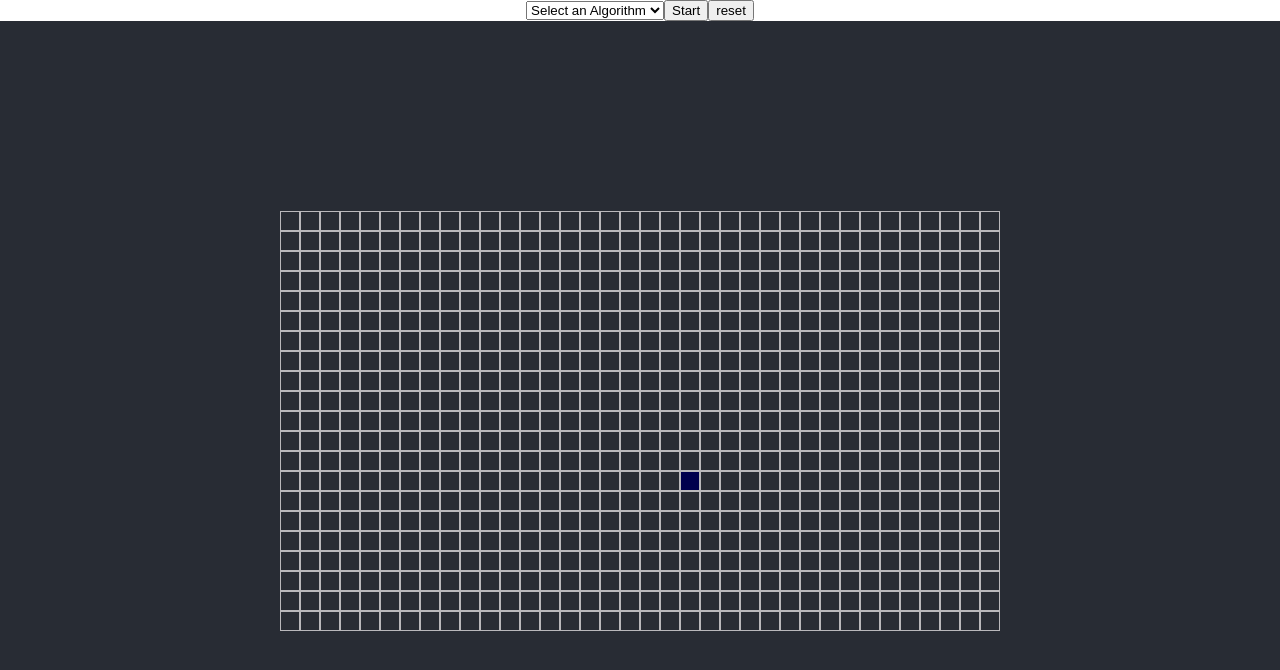
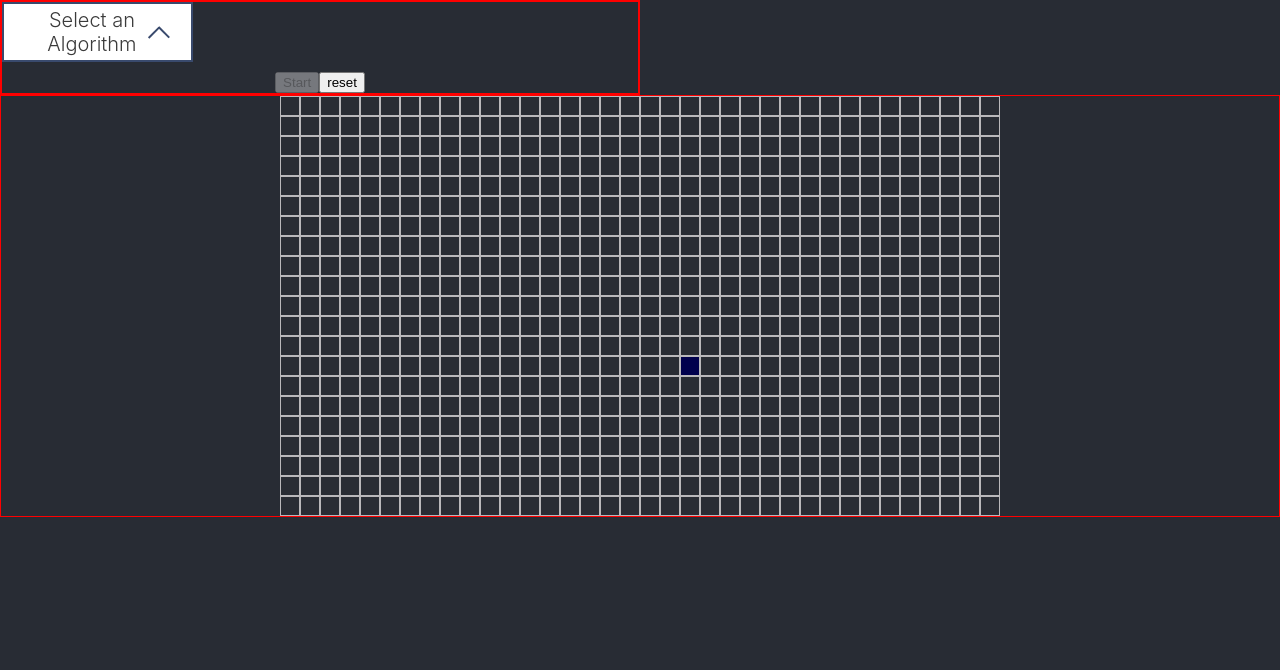
Before and after one commit to Zealll/Algo-Visualizer, a React (Create React App) app: page / in a window 1280 px wide. Shown: the top 670 px of the page. Built offline with nearby package versions, Linux system fonts and the light colour scheme.

Commit message:
:sparkles: New DropDown Menu with better styles

```diff
--- a/src/App.js
+++ b/src/App.js
@@ -22,7 +22,7 @@ function App() {
   const [destinationClicked, setDestinationClicked] = useState(false)
   const [normalNodeClicked, setNormalNodeClicked] = useState(false)
   const [weight, setWeight] = useState(false)
-  const weightHandler = (e, action) => {
+  const weightHandler = e => {
     // console.log(e.type)
     if (e.key === 'w' && e.type === 'keydown'){
       setWeight(true)
@@ -43,8 +43,9 @@ function App() {
       setParArr(parArr => [...parArr, box])
     }
 
-    window.addEventListener('keydown', (e) => weightHandler(e, 'down'))
-    window.addEventListener('keyup', (e) => weightHandler(e, 'up'))
+    window.addEventListener('keydown', e => weightHandler(e, 'down'))
+    window.addEventListener('keyup', e => weightHandler(e, 'up'))
+
     return () => {
       window.addEventListener('keydown', (e) => weightHandler(e, 'down'))
       window.addEventListener('keyup', (e) => weightHandler(e, 'up'))
@@ -54,9 +55,9 @@ function App() {
 
   const algoRunner = name => {
     if (name === 'astar') aStar(parArr, parArr[start.lon][start.lat], parArr[end.lon][end.lat])
-    if (name === 'dijkstra') dijkstras(parArr, parArr[start.lon][start.lat], parArr[end.lon][end.lat], true, 'dijkstra')
-    if (name === 'breadth_first') dijkstras(parArr, parArr[start.lon][start.lat], parArr[end.lon][end.lat], false, 'breadth_first')
-    if (name === 'depth_first') dijkstras(parArr, parArr[start.lon][start.lat], parArr[end.lon][end.lat], false, 'depth_first')
+    if (name === 'dij') dijkstras(parArr, parArr[start.lon][start.lat], parArr[end.lon][end.lat], true, 'dijkstra')
+    if (name === 'bfs') dijkstras(parArr, parArr[start.lon][start.lat], parArr[end.lon][end.lat], false, 'breadth_first')
+    if (name === 'dfs') dijkstras(parArr, parArr[start.lon][start.lat], parArr[end.lon][end.lat], false, 'depth_first')
     // if (name === 'bi_astar') bi_aStar(parArr, parArr[start.lon][start.lat], parArr[end.lon][end.lat])
   }
 
@@ -110,13 +111,15 @@ function App() {
   // }, 1000)
   // console.log(destinationClicked)
 
-
-  console.log(weight)
   return (
     <div  className="App">
 
-      <Header algoRunner={algoRunner}/>
-      <header tabIndex={0} onKeyDown={weightHandler} className="App-header">
+      <Header
+        algoRunner={algoRunner}
+      />
+
+      <div className="maze">
+        <div>
           {parArr.map((eachPar, rowIdx) => (
             <div key={`Row-${rowIdx}`} className='flex'>
               {eachPar.map((each, colIdx) => (
@@ -141,10 +144,9 @@ function App() {
               ))}
             </div>
           ))}
-      </header>
-      <div>
+        </div>
+      </div>
 
-      </div>
     </div>
   );
 }
--- a/src/header/Header.js
+++ b/src/header/Header.js
@@ -1,29 +1,70 @@
 import React, { useState, useEffect } from 'react'
 
 const Header = props => {
+    const [dropdown, setDropdown] = useState('')
     const [name, setName] = useState('')
+    const [chosenAlgo, setChosenAlgo] = useState('')
 
-    const selectHandler = e => {
-        setName(e.target.value)
+    const classToggler = e => {
+        e.preventDefault()
+        if (dropdown === 'open') {
+            setDropdown('')
+        } else {
+            setDropdown('open')
+        }
     }
+
+    const algoPicker = (event, nameParam, chosenParam) => {
+        event.preventDefault();
+        setName(nameParam);
+        setChosenAlgo(chosenParam)
+    }
+
+    const algorithms = [
+        ['dij', 'Dijkstra'],
+        ['astar', 'A*'],
+        ['bfs', 'Breadth First'],
+        ['dfs', 'Depth First']
+    ]
 
     // console.log('header')
 
     return (
-        <div>
-            <select  onChange={selectHandler}>
-                <option selected disabled hidden value='N/A'>Select an Algorithm</option>
-                <option value='dijkstra'>Dijkstra</option>
-                <option value='astar'>A*</option>
-                {/* <option value='bi_astar'>Bidirectional A*</option> */}
-                <option value='breadth_first'>Breadth First</option>
-                <option value='depth_first'>Depth First</option>
-            </select>
-            <button onClick={() => props.algoRunner(name)}>Start</button>
+        <header onClick={e => dropdown && setDropdown('')} className="App-header">
+           <div onClick={classToggler} class="custom-select-wrapper">
+                <div class={`custom-select ${dropdown}`}>
+                    <div class="custom-select__trigger"><span>{name ? name : 'Select an Algorithm'}</span>
+                        <div class="arrow"></div>
+                    </div>
+                    <div class="custom-options">
+                        {algorithms.map(eachAlgo => (
+                            <span onClick={e => algoPicker(e, eachAlgo[1], eachAlgo[0])} class={`custom-option ${name === eachAlgo[1] ? 'selected' : ''}`}>
+                                {eachAlgo[1]}
+                            </span>
+                        ))}
+                    </div>
+                </div>
+            </div>
+            <button disabled={chosenAlgo ? false : true} onClick={() => props.algoRunner(chosenAlgo)}>Start</button>
             <button onClick={() => {}}>reset</button>
-        </div>
+        </header>
     )
 }
 
 
+
+
 export default Header
+
+// {/* <div className='selection-holder'>
+//                 <select  onChange={selectHandler}>
+//                     <option selected disabled hidden value='N/A'>Select an Algorithm</option>
+//                     <option value='dijkstra'>Dijkstra</option>
+//                     <option value='astar'>A*</option>
+//                     {/* <option value='bi_astar'>Bidirectional A*</option> */}
+            //         <option value='breadth_first'>Breadth First</option>
+            //         <option value='depth_first'>Depth First</option>
+            //     </select>
+            //     <button onClick={() => props.algoRunner(name)}>Start</button>
+            //     <button onClick={() => {}}>reset</button>
+            // </div> */}
--- /dev/null
+++ b/src/header/Header.scss
@@ -0,0 +1,112 @@
+.App-header {
+    border: 2px solid red;
+    width: 50%;
+
+    // .selection-holder {
+    //     width: 50%;
+    //     border: 1px solid rgb(208, 255, 0)
+    // }
+
+    .custom-select-wrapper {
+        position: relative;
+        user-select: none;
+        width: 30%;
+   }
+    .custom-select {
+        position: relative;
+        display: flex;
+        flex-direction: column;
+        border-width: 0 2px 0 2px;
+        border-style: solid;
+        border-color: #394a6d;
+   }
+    .custom-select__trigger {
+        position: relative;
+        display: flex;
+        align-items: center;
+        justify-content: space-between;
+        padding: 0 22px;
+        font-size: 20px;
+        font-weight: 300;
+        color: #3b3b3b;
+        height: 60px;
+        line-height: 60px;
+        background: #ffffff;
+        cursor: pointer;
+        border-width: 2px 0 2px 0;
+        border-style: solid;
+        border-color: #394a6d;
+   }
+    .custom-options {
+        position: absolute;
+        display: block;
+        top: 100%;
+        left: 0;
+        right: 0;
+        border: 2px solid #394a6d;
+        border-top: 0;
+        background: #fff;
+        transition: all 0.5s;
+        opacity: 0;
+        visibility: hidden;
+        pointer-events: none;
+        z-index: 2;
+   }
+    .custom-select.open .custom-options {
+        opacity: 1;
+        visibility: visible;
+        pointer-events: all;
+   }
+    .custom-option {
+        position: relative;
+        display: block;
+        padding: 0 22px 0 22px;
+        font-size: 22px;
+        font-weight: 300;
+        color: #3b3b3b;
+        line-height: 60px;
+        cursor: pointer;
+        transition: all 0.5s;
+   }
+    .custom-option:hover {
+        cursor: pointer;
+        background-color: #b2b2b2;
+   }
+    .custom-option.selected {
+        color: #ffffff;
+        background-color: #305c91;
+   }
+
+   .arrow {
+    position: relative;
+    height: 15px;
+    width: 15px;
+}
+.arrow::before, .arrow::after {
+    content: "";
+    position: absolute;
+    bottom: 0px;
+    width: 0.15rem;
+    height: 100%;
+    transition: all 0.5s;
+}
+.arrow::before {
+    left: -5px;
+    transform: rotate(45deg);
+    background-color: #394a6d;
+}
+.arrow::after {
+    left: 5px;
+    transform: rotate(-45deg);
+    background-color: #394a6d;
+}
+.open .arrow::before {
+    left: -5px;
+    transform: rotate(-45deg);
+}
+.open .arrow::after {
+    left: 5px;
+    transform: rotate(45deg);
+}
+
+}
--- a/src/styles/base.scss
+++ b/src/styles/base.scss
@@ -4,3 +4,6 @@
 
 // Node
 @import '../node/Node.scss';
+
+// Header
+@import '../header/Header.scss'
--- a/src/styles/global.scss
+++ b/src/styles/global.scss
@@ -2,26 +2,15 @@
   text-align: center;
 }
 
-.App-logo {
-  height: 40vmin;
-  pointer-events: none;
-}
+// .App-logo {
+//   height: 40vmin;
+//   pointer-events: none;
+// }
 
 @media (prefers-reduced-motion: no-preference) {
   .App-logo {
     animation: App-logo-spin infinite 20s linear;
   }
-}
-
-.App-header {
-  background-color: #282c34;
-  min-height: 100vh;
-  display: flex;
-  flex-direction: column;
-  align-items: center;
-  justify-content: center;
-  font-size: calc(10px + 2vmin);
-  color: white;
 }
 
 .App-link {
@@ -44,6 +33,14 @@ body {
     sans-serif;
   -webkit-font-smoothing: antialiased;
   -moz-osx-font-smoothing: grayscale;
+  background-color: #282c34;
+  min-height: 100vh;
+  display: flex;
+  flex-direction: column;
+  // align-items: center;
+  // justify-content: center;
+  font-size: calc(10px + 2vmin);
+  color: white;
   }
 
 code {
@@ -51,9 +48,12 @@ body {
     monospace;
 }
 
-
-
-
 .flex {
   display: flex;
 }
+
+.maze {
+  display: flex;
+  justify-content: center;
+  border: 1px solid red
+}
```
Lines whose indentation alone changed are shown as unchanged.
